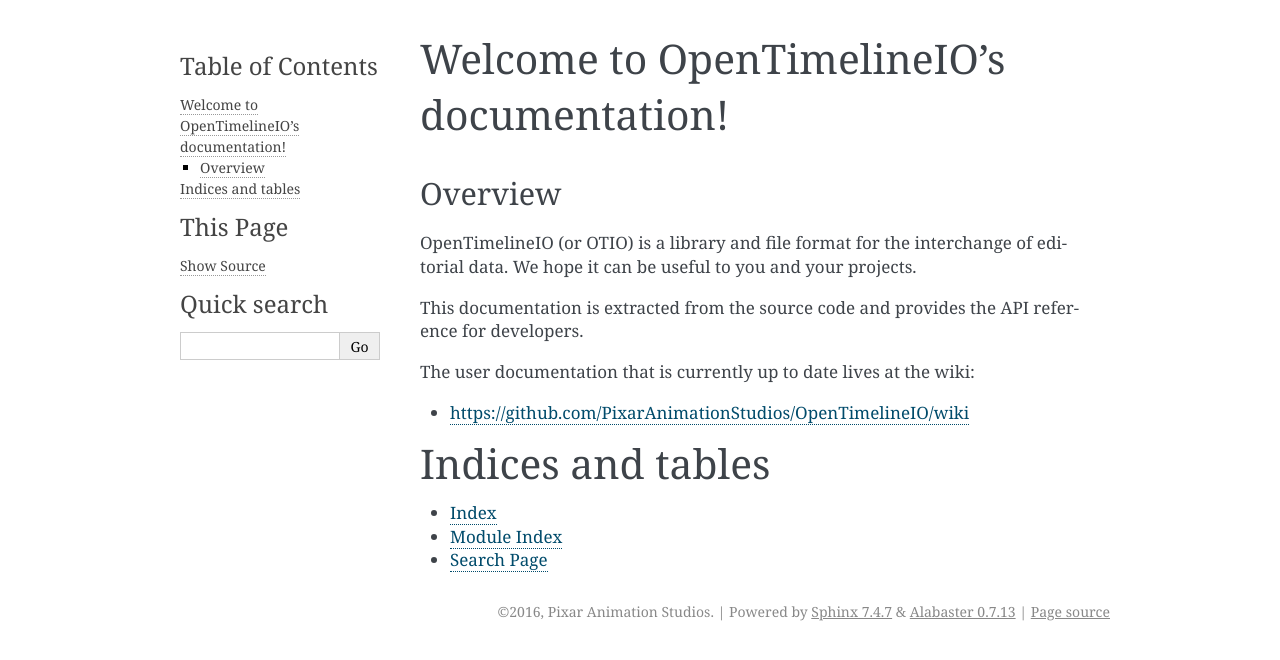
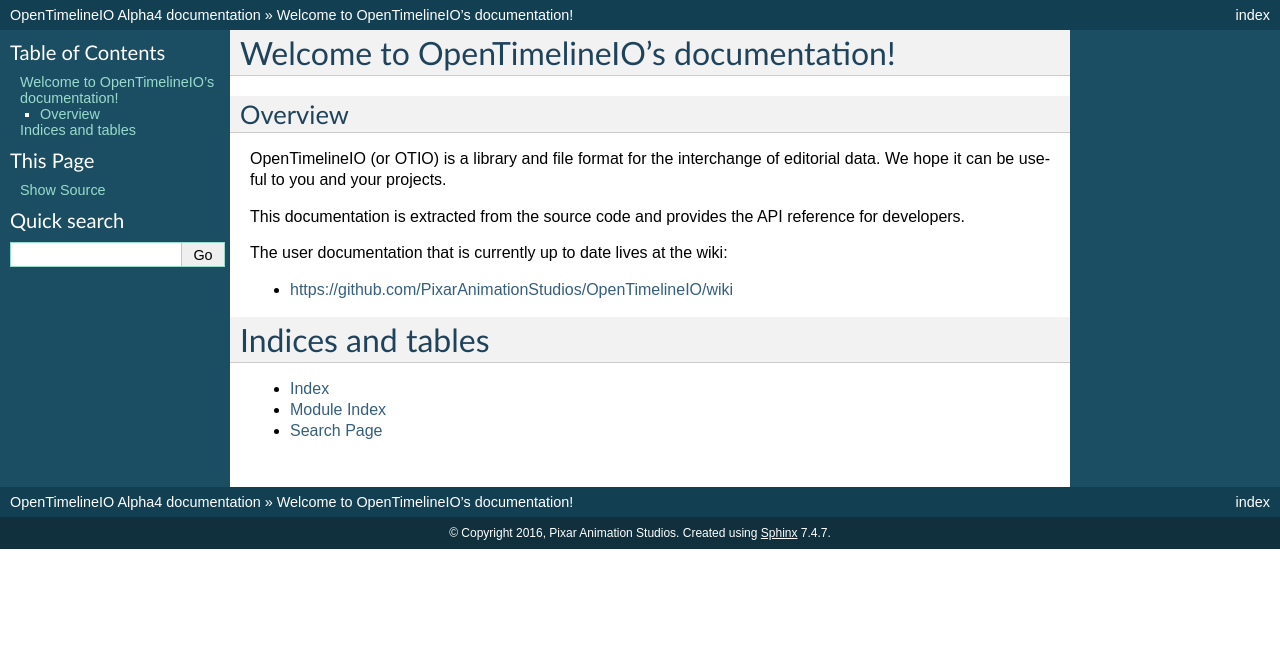
Before and after one commit to AcademySoftwareFoundation/OpenTimelineIO, a Sphinx documentation site: the page built from doc/source/index.rst, in a window 1280 px wide. Shown: the top 660 px of the page. Built offline with Sphinx 7.4.7, drawn with Linux system fonts in a browser that asks for light colours.

Commit message:
Remove commented out lines in doc configuration.

```diff
--- a/doc/source/conf.py
+++ b/doc/source/conf.py
@@ -32,7 +32,6 @@ sys.path.insert(0, os.path.abspath('../..'))
 extensions = [
     'sphinx.ext.autodoc',
     'sphinx.ext.coverage',
-    # 'sphinx.ext.githubpages',
     'sphinx.ext.viewcode',
 ]
 
@@ -125,7 +124,7 @@ todo_include_todos = False
 # a list of builtin themes.
 #
 # html_theme = 'alabaster'
-# html_theme = 'classic'
+html_theme = 'classic'
 
 # Theme options are theme-specific and customize the look and feel of a theme
 # further.  For a list of options available for each theme, see the
```
